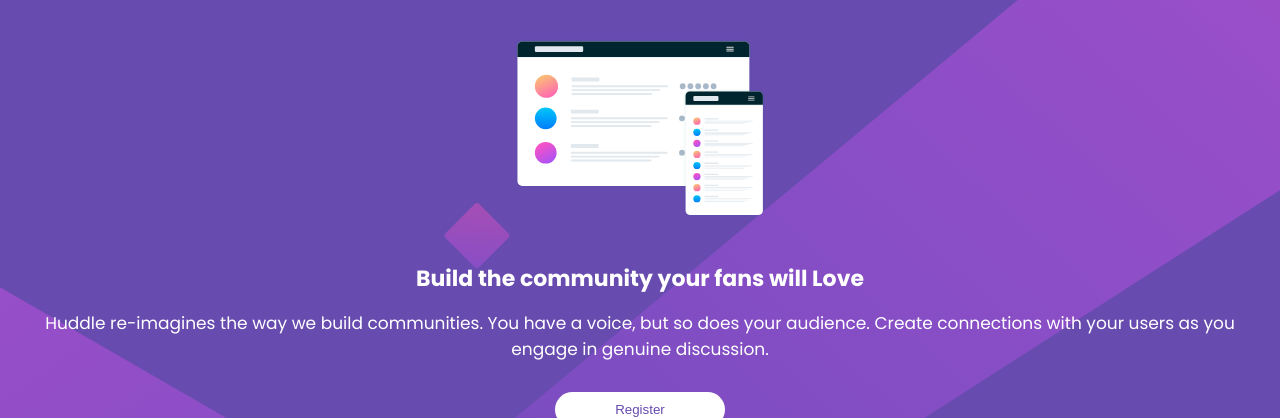
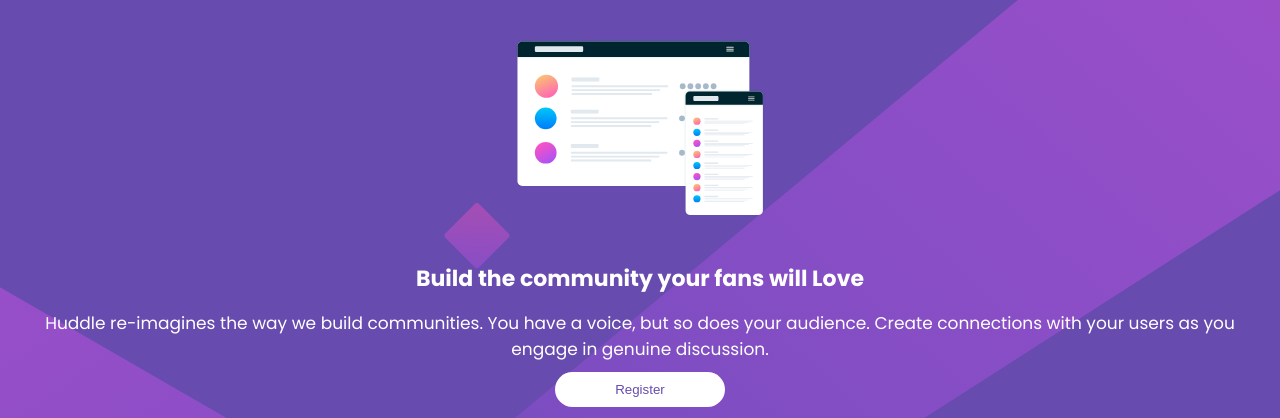
Before and after one commit to JiovanniRomo/Huddle, a plain HTML site: page index.html in a window 1280 px wide. Shown: the part 61-479 px from the top of the page. Drawn offline with nearby package versions, Linux system fonts and the light colour scheme.

Commit message:
Experimentaciòn

```diff
--- a/styles.css
+++ b/styles.css
@@ -42,7 +42,7 @@ header {
 
 main {
     font-family: 'Poppins', Arial;
-    height: 550px;
+    height: auto;
 }
 
 .main-description--center h2 {
@@ -61,7 +61,7 @@ main {
 }
 
 .main-description--center button {
-    margin-top: 30px;
+    margin-top: 10px;
     width: 170px;
     height: 35px;
     color: var(--violet);
```
